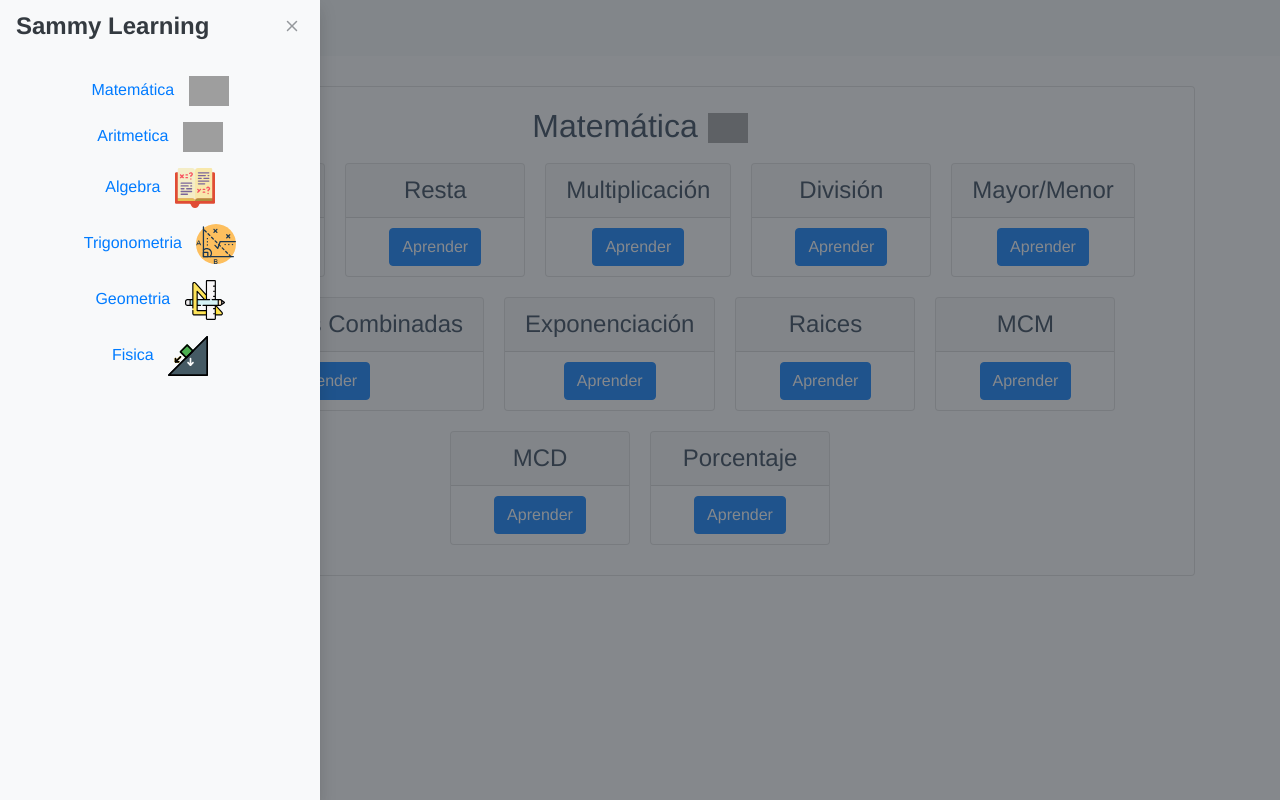
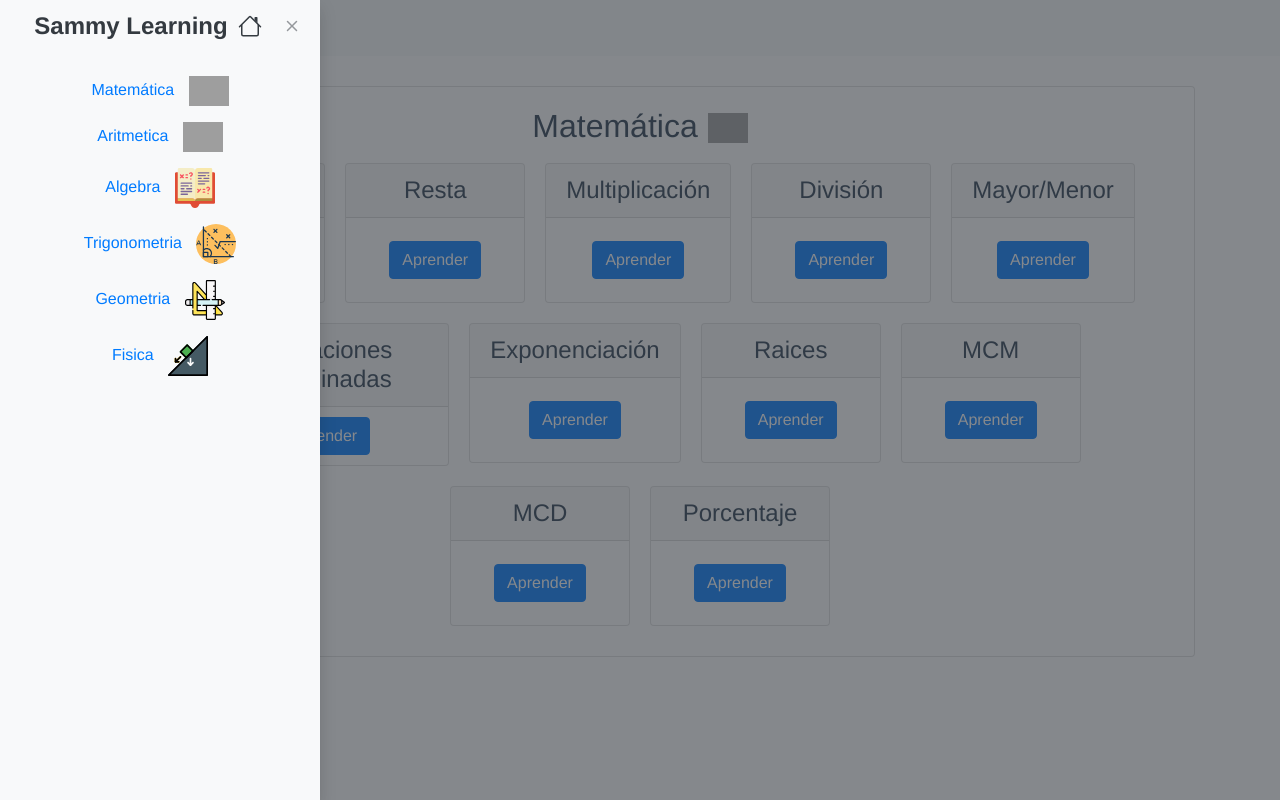
Before and after one commit to RoyRV/sammy-learning, a Vue app: page /course/1 in a window 1280 px wide. Both pictures are taken after a click on the button 44 px from the left and 28 px from the top of the page. Built offline with nearby package versions, Linux system fonts and the light colour scheme; grey boxes are pictures that could not be loaded.

Commit message:
commit icon

```diff
--- a/src/components/navBarComponent.vue
+++ b/src/components/navBarComponent.vue
@@ -3,7 +3,11 @@
         <button id="btnToogleHamburger" class="navbar-toggler" type="button" v-b-toggle.sidebar-backdrop>
             <span class="navbar-toggler-icon"></span>
         </button>
-        <b-sidebar id="sidebar-backdrop" title="Sammy Learning" backdrop shadow>
+        <b-sidebar id="sidebar-backdrop" backdrop shadow lazy>
+            <template v-slot:title>
+                <span id="title" @click="goHome">Sammy Learning</span>
+                <b-icon-house />
+            </template>
             <template v-slot:default="{ hide }">
                 <div class="p-3">
                     <nav class="mb-3">
@@ -33,9 +37,19 @@
         created() {
             this.courses = courseService.getCourses();
         },
+
+        mounted() {
+            let element = document.getElementById("sidebar-backdrop___title__");
+            console.log("e");
+            element.style.width = '100%';
+            element.style.cursor = "pointer";
+        },
         methods: {
             selectTheme(courseId) {
                 this.$router.push({ name: 'course', params: { courseId: courseId } });
+            },
+            goHome() {
+                this.$router.push("/");
             }
         },
     }
@@ -45,4 +59,8 @@
     #btnToogleHamburger {
         display: block;
     }
+
+    #title {
+        margin-right: 10px;
+    }
 </style>
--- a/src/views/courses/CourseDetail.vue
+++ b/src/views/courses/CourseDetail.vue
@@ -13,7 +13,7 @@
                         <header class="card-header">
                             <h4 class="mb-0 word-wrap">{{theme.ThemeTitle}}</h4>
                         </header>
-                        <div class="card-body" style="padding : 10px 0">
+                        <div class="card-body themeBody">
                             <b-button class="word-wrap" @click="selectTheme(theme.redirectTo)" variant="primary">
                                 Aprender
                             </b-button>
@@ -56,13 +56,22 @@
     }
 
     .themeSection {
-        display: inline-block;
+        display: inline-flex;
         margin: 10px;
         min-width: 180px;
+        max-width: 250px;
+        min-height: 140px;
+
+        .themeBody {
+            justify-content: center;
+            align-items: center;
+            display: flex;
+            padding: 10px 0;
+        }
     }
 
     .word-wrap {
-        word-break: break-all;
+        word-break: break-word;
     }
 
     @media (max-width: 250px) {
```
